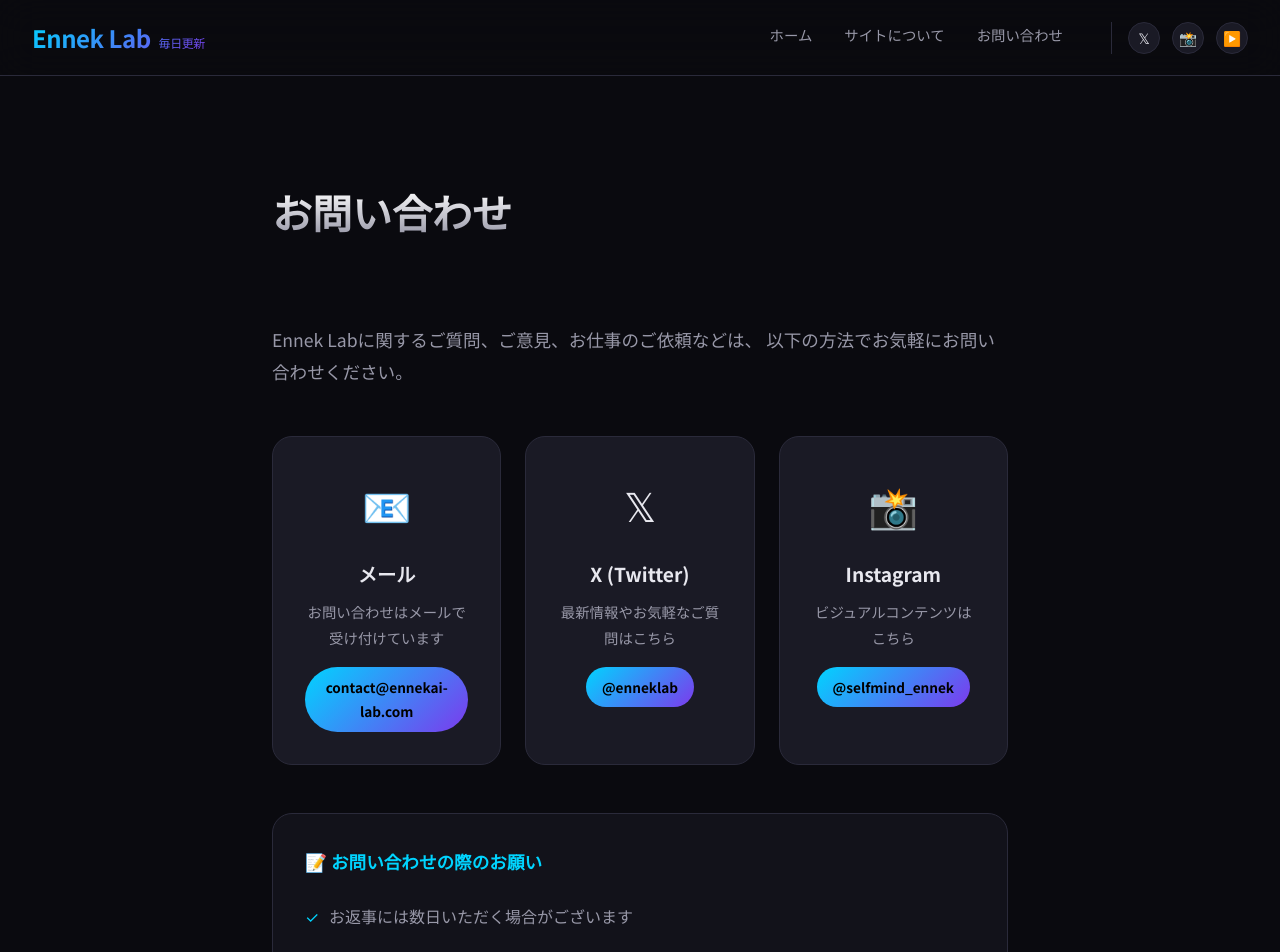
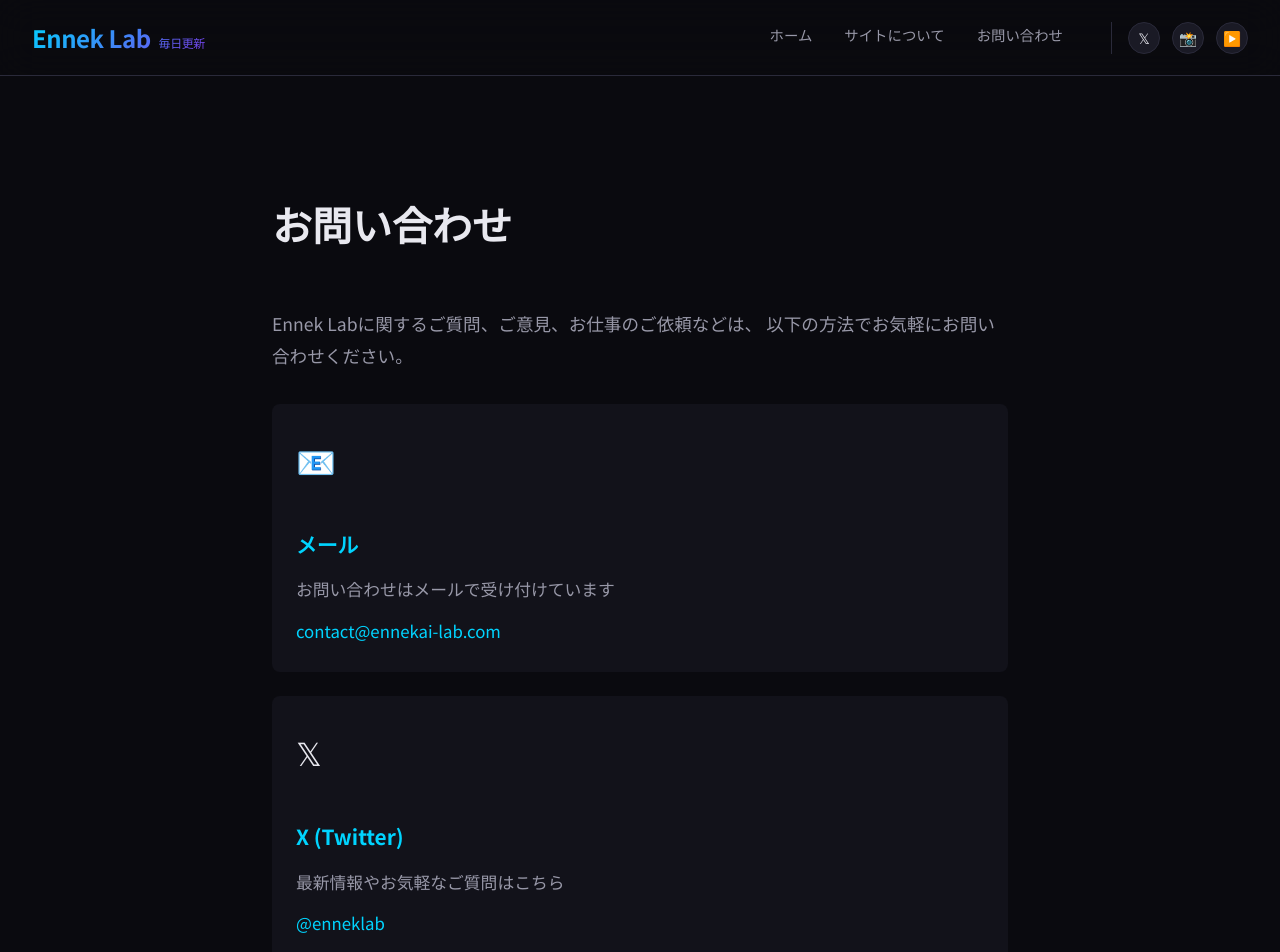
Before and after one commit to KeijiSuetsugu/ennek-lab, a Next.js app: page /contact in a window 1280 px wide. Shown: the top 952 px of the page. Built offline with nearby package versions, Linux system fonts and the light colour scheme.

Commit message:
🐛 Fix: Remove styled-jsx from contact page for Server Component compatibility

```diff
--- a/app/contact/page.tsx
+++ b/app/contact/page.tsx
@@ -7,149 +7,57 @@
 
 export default function ContactPage() {
   return (
-    <div className="contact-page">
-      <section className="hero" style={{ textAlign: 'left', padding: '2rem 0' }}>
-        <h1 className="hero-title" style={{ fontSize: '2.5rem' }}>
+    <div style={{ maxWidth: '800px', margin: '0 auto', padding: '2rem' }}>
+      <section style={{ textAlign: 'left', padding: '2rem 0' }}>
+        <h1 style={{ fontSize: '2.5rem', marginBottom: '1rem' }}>
           お問い合わせ
         </h1>
       </section>
 
-      <div className="contact-content">
-        <div className="contact-intro">
-          <p>
-            Ennek Labに関するご質問、ご意見、お仕事のご依頼などは、
-            以下の方法でお気軽にお問い合わせください。
-          </p>
-        </div>
+      <div className="article-body">
+        <p style={{ marginBottom: '2rem', fontSize: '1.1rem', lineHeight: '1.8' }}>
+          Ennek Labに関するご質問、ご意見、お仕事のご依頼などは、
+          以下の方法でお気軽にお問い合わせください。
+        </p>
 
-        <div className="contact-methods">
-          <div className="contact-card">
-            <div className="contact-icon">📧</div>
-            <h3>メール</h3>
-            <p>お問い合わせはメールで受け付けています</p>
-            <a href="mailto:contact@ennekai-lab.com" className="contact-link">
+        <div style={{ display: 'grid', gap: '1.5rem', marginBottom: '2rem' }}>
+          <div style={{ padding: '1.5rem', background: 'var(--bg-secondary)', borderRadius: '8px' }}>
+            <div style={{ fontSize: '2rem', marginBottom: '0.5rem' }}>📧</div>
+            <h3 style={{ marginBottom: '0.5rem' }}>メール</h3>
+            <p style={{ marginBottom: '0.5rem', color: 'var(--text-secondary)' }}>お問い合わせはメールで受け付けています</p>
+            <a href="mailto:contact@ennekai-lab.com" style={{ color: 'var(--accent-primary)' }}>
               contact@ennekai-lab.com
             </a>
           </div>
 
-          <div className="contact-card">
-            <div className="contact-icon">𝕏</div>
-            <h3>X (Twitter)</h3>
-            <p>最新情報やお気軽なご質問はこちら</p>
-            <a href="https://x.com/enneklab" target="_blank" rel="noopener noreferrer" className="contact-link">
+          <div style={{ padding: '1.5rem', background: 'var(--bg-secondary)', borderRadius: '8px' }}>
+            <div style={{ fontSize: '2rem', marginBottom: '0.5rem' }}>𝕏</div>
+            <h3 style={{ marginBottom: '0.5rem' }}>X (Twitter)</h3>
+            <p style={{ marginBottom: '0.5rem', color: 'var(--text-secondary)' }}>最新情報やお気軽なご質問はこちら</p>
+            <a href="https://x.com/enneklab" target="_blank" rel="noopener noreferrer" style={{ color: 'var(--accent-primary)' }}>
               @enneklab
             </a>
           </div>
 
-          <div className="contact-card">
-            <div className="contact-icon">📸</div>
-            <h3>Instagram</h3>
-            <p>ビジュアルコンテンツはこちら</p>
-            <a href="https://www.instagram.com/selfmind_ennek/" target="_blank" rel="noopener noreferrer" className="contact-link">
+          <div style={{ padding: '1.5rem', background: 'var(--bg-secondary)', borderRadius: '8px' }}>
+            <div style={{ fontSize: '2rem', marginBottom: '0.5rem' }}>📸</div>
+            <h3 style={{ marginBottom: '0.5rem' }}>Instagram</h3>
+            <p style={{ marginBottom: '0.5rem', color: 'var(--text-secondary)' }}>ビジュアルコンテンツはこちら</p>
+            <a href="https://www.instagram.com/selfmind_ennek/" target="_blank" rel="noopener noreferrer" style={{ color: 'var(--accent-primary)' }}>
               @selfmind_ennek
             </a>
           </div>
         </div>
 
-        <div className="contact-note">
-          <h3>📝 お問い合わせの際のお願い</h3>
-          <ul>
+        <div style={{ padding: '1.5rem', background: 'var(--bg-secondary)', borderRadius: '8px' }}>
+          <h3 style={{ marginBottom: '1rem' }}>📝 お問い合わせの際のお願い</h3>
+          <ul style={{ paddingLeft: '1.5rem', lineHeight: '2' }}>
             <li>お返事には数日いただく場合がございます</li>
             <li>記事の内容に関するご質問も歓迎です</li>
             <li>AI技術に関するご相談もお気軽にどうぞ</li>
           </ul>
         </div>
       </div>
-
-      <style jsx>{`
-        .contact-page {
-          max-width: 800px;
-          margin: 0 auto;
-          padding: 2rem;
-        }
-        .contact-content {
-          margin-top: 2rem;
-        }
-        .contact-intro {
-          font-size: 1.1rem;
-          color: var(--text-secondary);
-          margin-bottom: 3rem;
-          line-height: 1.8;
-        }
-        .contact-methods {
-          display: grid;
-          grid-template-columns: repeat(auto-fit, minmax(220px, 1fr));
-          gap: 1.5rem;
-          margin-bottom: 3rem;
-        }
-        .contact-card {
-          background: var(--bg-card);
-          border: 1px solid var(--border-color);
-          border-radius: var(--radius-lg);
-          padding: 2rem;
-          text-align: center;
-          transition: all 0.3s ease;
-        }
-        .contact-card:hover {
-          transform: translateY(-4px);
-          box-shadow: var(--shadow-hover);
-          border-color: var(--accent-primary);
-        }
-        .contact-icon {
-          font-size: 2.5rem;
-          margin-bottom: 1rem;
-        }
-        .contact-card h3 {
-          font-size: 1.2rem;
-          margin-bottom: 0.5rem;
-          color: var(--text-primary);
-        }
-        .contact-card p {
-          font-size: 0.9rem;
-          color: var(--text-secondary);
-          margin-bottom: 1rem;
-        }
-        .contact-link {
-          display: inline-block;
-          padding: 0.5rem 1rem;
-          background: var(--accent-gradient);
-          color: #000;
-          border-radius: 50px;
-          font-weight: 600;
-          font-size: 0.85rem;
-          transition: transform 0.2s;
-        }
-        .contact-link:hover {
-          transform: scale(1.05);
-        }
-        .contact-note {
-          background: var(--bg-secondary);
-          border: 1px solid var(--border-color);
-          border-radius: var(--radius-lg);
-          padding: 2rem;
-        }
-        .contact-note h3 {
-          font-size: 1.1rem;
-          margin-bottom: 1rem;
-          color: var(--accent-primary);
-        }
-        .contact-note ul {
-          list-style: none;
-          padding: 0;
-        }
-        .contact-note li {
-          padding: 0.5rem 0;
-          color: var(--text-secondary);
-          padding-left: 1.5rem;
-          position: relative;
-        }
-        .contact-note li::before {
-          content: '✓';
-          position: absolute;
-          left: 0;
-          color: var(--accent-primary);
-        }
-      `}</style>
     </div>
   )
 }
--- a/app/globals.css
+++ b/app/globals.css
@@ -611,3 +611,107 @@
   margin-bottom: 0.5rem;
   color: var(--text-primary);
 }
+
+/* コンタクトページ */
+.contact-page {
+  max-width: 800px;
+  margin: 0 auto;
+  padding: 2rem;
+}
+
+.contact-content {
+  margin-top: 2rem;
+}
+
+.contact-intro {
+  font-size: 1.1rem;
+  color: var(--text-secondary);
+  margin-bottom: 3rem;
+  line-height: 1.8;
+}
+
+.contact-methods {
+  display: grid;
+  grid-template-columns: repeat(auto-fit, minmax(220px, 1fr));
+  gap: 1.5rem;
+  margin-bottom: 3rem;
+}
+
+.contact-card {
+  background: var(--bg-card);
+  border: 1px solid var(--border-color);
+  border-radius: var(--radius-lg);
+  padding: 2rem;
+  text-align: center;
+  transition: all 0.3s ease;
+}
+
+.contact-card:hover {
+  transform: translateY(-4px);
+  box-shadow: var(--shadow-hover);
+  border-color: var(--accent-primary);
+}
+
+.contact-icon {
+  font-size: 2.5rem;
+  margin-bottom: 1rem;
+}
+
+.contact-card h3 {
+  font-size: 1.2rem;
+  margin-bottom: 0.5rem;
+  color: var(--text-primary);
+}
+
+.contact-card p {
+  font-size: 0.9rem;
+  color: var(--text-secondary);
+  margin-bottom: 1rem;
+}
+
+.contact-link {
+  display: inline-block;
+  padding: 0.5rem 1rem;
+  background: var(--accent-gradient);
+  color: #000;
+  border-radius: 50px;
+  font-weight: 600;
+  font-size: 0.85rem;
+  transition: transform 0.2s;
+}
+
+.contact-link:hover {
+  transform: scale(1.05);
+}
+
+.contact-note {
+  background: var(--bg-secondary);
+  border: 1px solid var(--border-color);
+  border-radius: var(--radius-lg);
+  padding: 2rem;
+}
+
+.contact-note h3 {
+  font-size: 1.1rem;
+  margin-bottom: 1rem;
+  color: var(--accent-primary);
+}
+
+.contact-note ul {
+  list-style: none;
+  padding: 0;
+}
+
+.contact-note li {
+  padding: 0.5rem 0;
+  color: var(--text-secondary);
+  padding-left: 1.5rem;
+  position: relative;
+}
+
+.contact-note li::before {
+  content: '✓';
+  position: absolute;
+  left: 0;
+  color: var(--accent-primary);
+}
```
